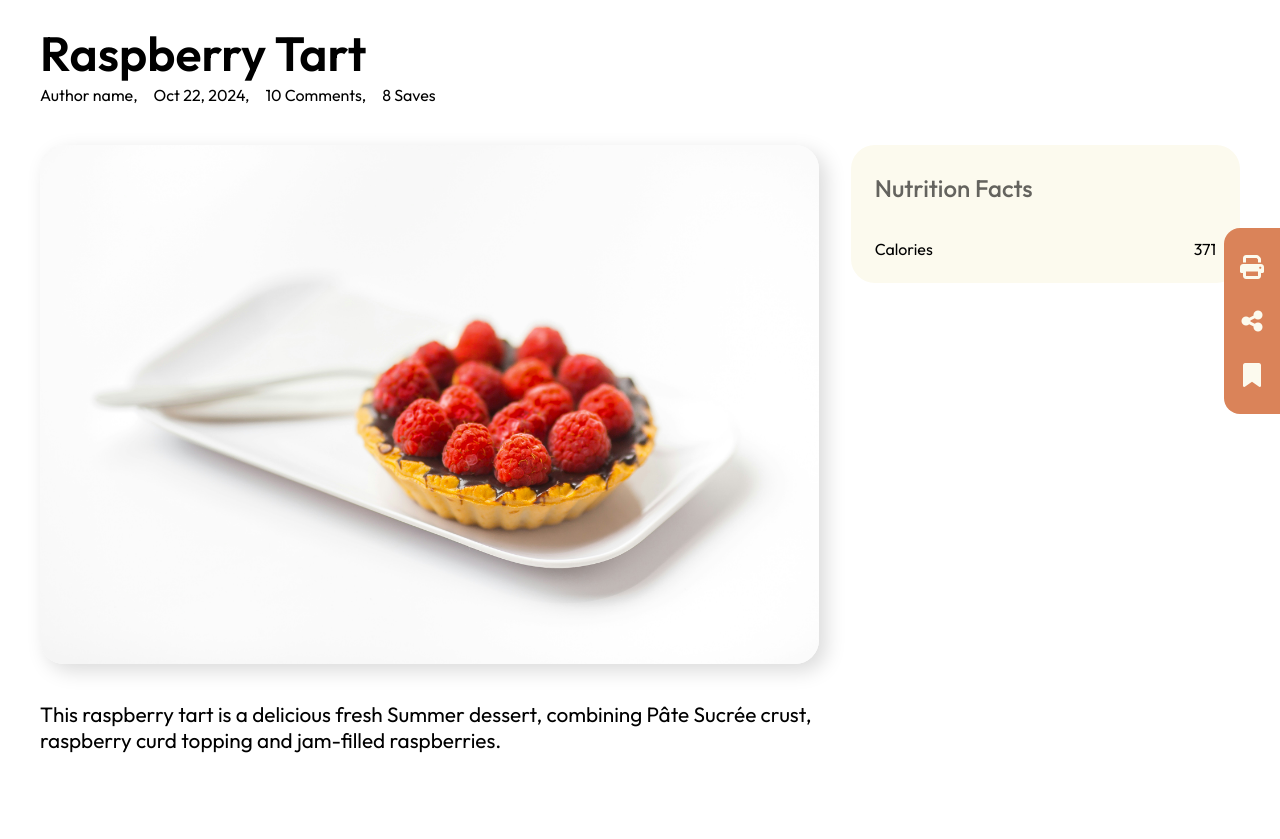
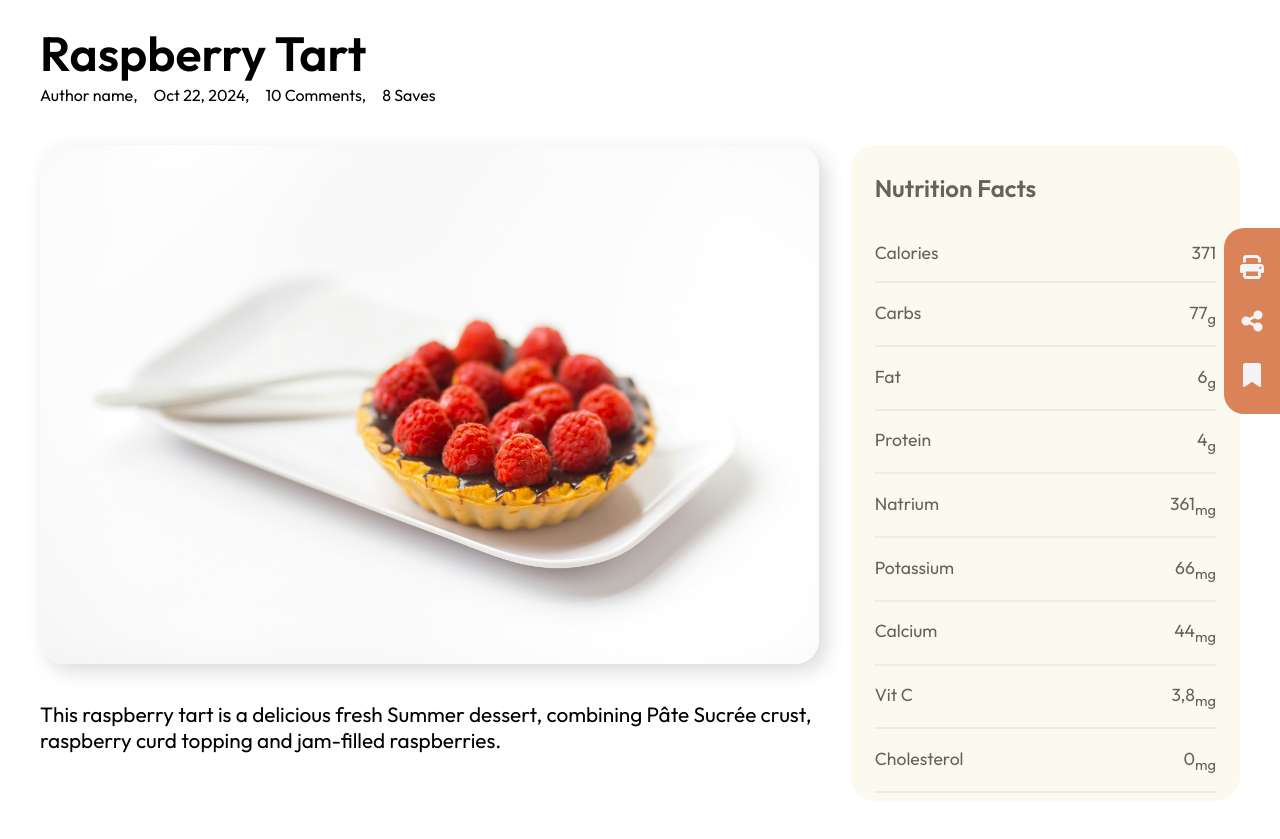
Before and after one commit to Ahmad-bit280/submission_web_dasar_dicoding, a plain HTML site: page index.html in a window 1280 px wide. Shown: the part 79-918 px from the top of the page. Drawn offline with Linux system fonts and the light colour scheme.

Commit message:
Update 25 Oktober

```diff
--- a/index.html
+++ b/index.html
@@ -13,14 +13,12 @@
 		<link rel="preconnect" href="https://fonts.gstatic.com" crossorigin />
 		<link
 			href="https://fonts.googleapis.com/css2?family=Outfit:wght@100..900&display=swap"
-      rel="stylesheet"
-    />
+			rel="stylesheet" />
 
 		<!-- Font Awesome -->
 		<link
 			rel="stylesheet"
-      href="https://cdnjs.cloudflare.com/ajax/libs/font-awesome/4.7.0/css/font-awesome.min.css"
-    />
+			href="https://cdnjs.cloudflare.com/ajax/libs/font-awesome/4.7.0/css/font-awesome.min.css" />
 	</head>
 	<body>
 		<header class="navbar-container">
@@ -73,6 +71,38 @@
 							<p>Calories</p>
 							<p>371</p>
 						</div>
+						<div class="content-one-item">
+							<p>Carbs</p>
+							<p>77<sub>g</sub></p>
+						</div>
+						<div class="content-one-item">
+							<p>Fat</p>
+							<p>6<sub>g</sub></p>
+						</div>
+						<div class="content-one-item">
+							<p>Protein</p>
+							<p>4<sub>g</sub></p>
+						</div>
+						<div class="content-one-item">
+							<p>Natrium</p>
+							<p>361<sub>mg</sub></p>
+						</div>
+						<div class="content-one-item">
+							<p>Potassium</p>
+							<p>66<sub>mg</sub></p>
+						</div>
+						<div class="content-one-item">
+							<p>Calcium</p>
+							<p>44<sub>mg</sub></p>
+						</div>
+						<div class="content-one-item">
+							<p>Vit C</p>
+							<p>3,8<sub>mg</sub></p>
+						</div>
+						<div class="content-one-item">
+							<p>Cholesterol</p>
+							<p>0<sub>mg</sub></p>
+						</div>
 					</div>
 				</div>
 			</div>
@@ -99,6 +129,5 @@
 
 	<script
 		src="https://kit.fontawesome.com/a711c03408.js"
-    crossorigin="anonymous"
-  ></script>
+		crossorigin="anonymous"></script>
 </html>
--- a/styles/style.css
+++ b/styles/style.css
@@ -138,13 +138,22 @@ main .content .right-content .content-one {
 }
 
 main .content .right-content .content-one h2 {
-  font-weight: 500;
+	font-size: 1.5rem;
+	font-weight: 600;
 	opacity: 60%;
 }
 
 main .content .right-content .content-one .content-one-item {
+	padding: 0;
 	display: flex;
 	justify-content: space-between;
+
+	border-bottom: 2px solid rgba(0, 0, 0, 0.05);
+}
+
+main .content .right-content .content-one .content-one-item p {
+	font-size: 1.1rem;
+	opacity: 60%;
 }
 
 /* Aside */
@@ -161,8 +170,8 @@ main aside .menu {
 
 main aside .menu ul {
 	padding: 1.5rem 1rem;
-  border-top-left-radius: 16px;
-  border-bottom-left-radius: 16px;
+	border-top-left-radius: 20px;
+	border-bottom-left-radius: 20px;
 	margin: auto;
 	background-color: #da8359;
 
@@ -180,7 +189,7 @@ main aside .menu li {
 main aside .menu li a {
 	text-decoration: none;
 	font-size: 1.5rem;
-  color: #fcfaee;
+	color: #f4f4f4;
 
 	transition: all 0.3s ease-in-out;
 }
```
Lines whose indentation alone changed are shown as unchanged.
